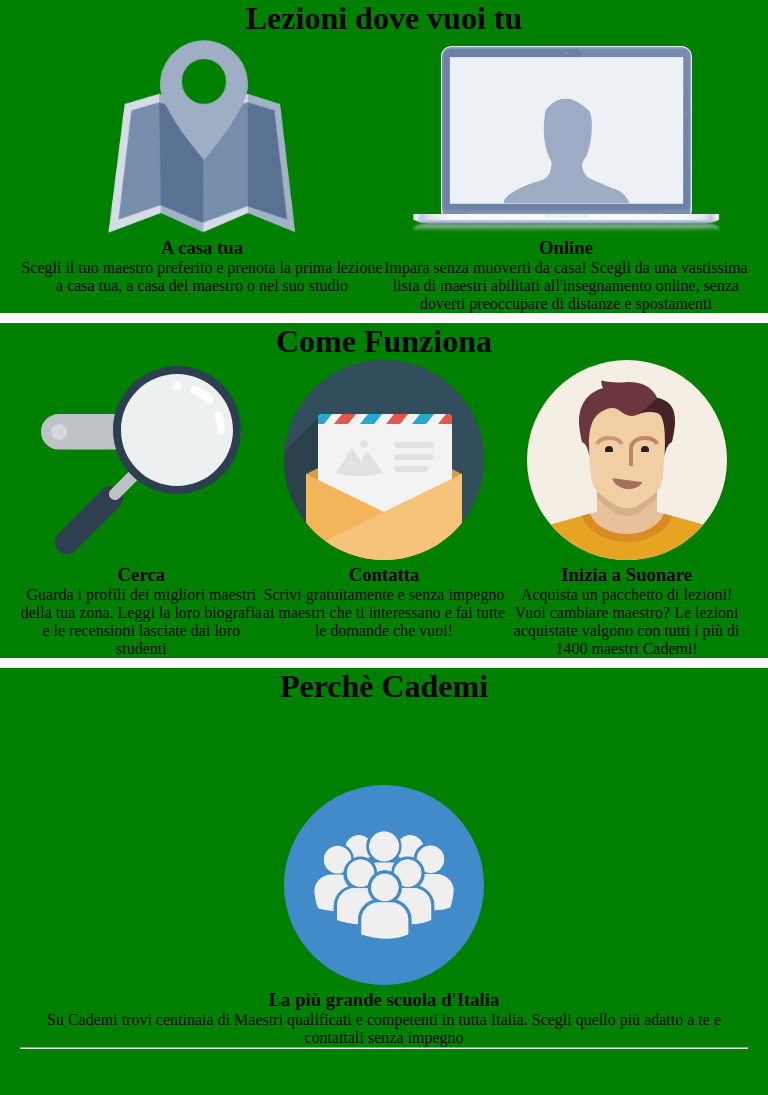
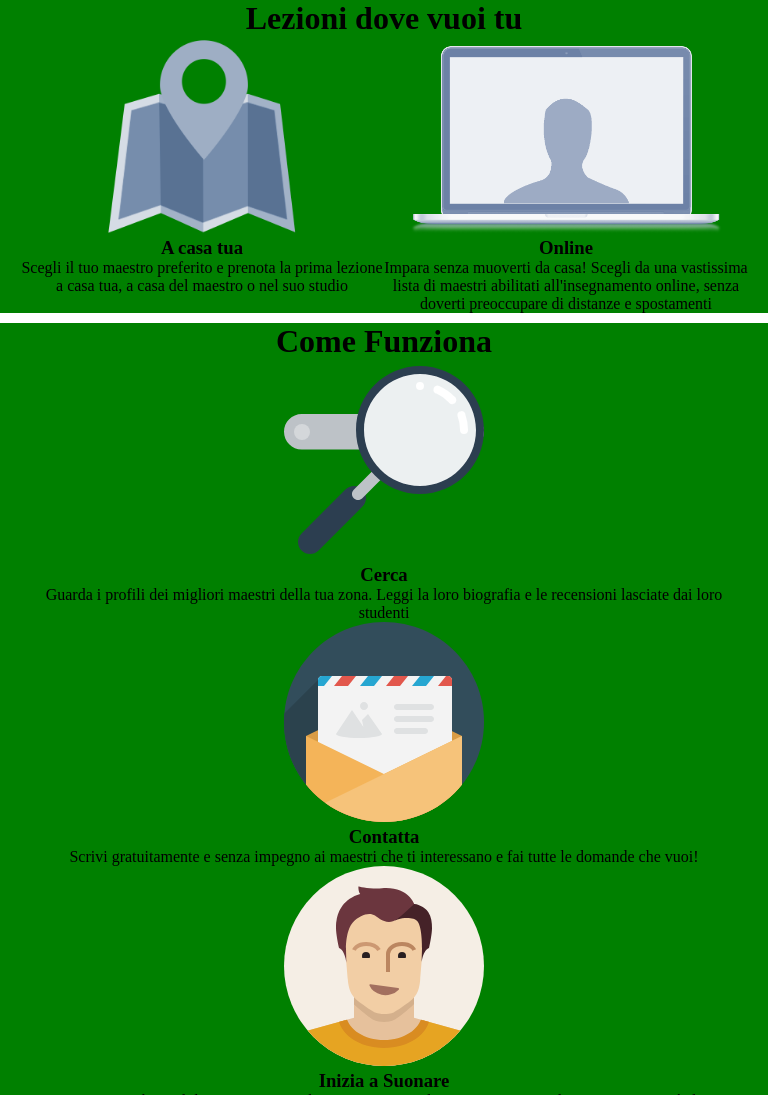
Before and after one commit to MantovaniWebDeveloper/html-12bool-responsive-wannabe, a plain HTML site: page index.html in a window 768 px wide. Shown: the top 1095 px of the page. Drawn offline with Linux system fonts and the light colour scheme.

Commit message:
migliorate le media query

```diff
--- a/gridDodici.css
+++ b/gridDodici.css
@@ -36,7 +36,7 @@
     .col-lg-1 {
       width: calc((100% / 12));
     }
-@media screen and (max-width: 768px) {
+    @media screen and (min-width: 594px) and (max-width: 900px){
   * {
     margin: 0;
     padding: 0;
@@ -50,6 +50,9 @@
   }
   #lezioni .row {
     margin-top: 0px;
+  }
+  #lezioni .row img {
+    height: 200px;
   }
   #steps .row {
     margin-top: 10px;
@@ -93,7 +96,7 @@
 
 }
 
-@media screen and (max-width: 425px) {
+@media screen and (min-width: 425px) and (max-width: 593px) {
   * {
     margin: 0;
     padding: 0;
--- a/index.html
+++ b/index.html
@@ -27,17 +27,17 @@
     <div id="steps" class="container">
       <div class="row">
         <h1>Come Funziona</h1>
-        <div class="col-lg-4 col-md-4 col-sm-12 col-xs-12">
+        <div class="col-lg-4 col-md-12 col-sm-12 col-xs-12">
           <img src="img/search.svg" alt="">
           <h3>Cerca</h3>
           Guarda i profili dei migliori maestri della tua zona. Leggi la loro biografia e le recensioni lasciate dai loro studenti
         </div>
-        <div class="col-lg-4 col-md-4 col-sm-12 col-xs-12">
+        <div class="col-lg-4 col-md-12 col-sm-12 col-xs-12">
           <img src="img/letter.svg" alt="">
           <h3>Contatta</h3>
           Scrivi gratuitamente e senza impegno ai maestri che ti interessano e fai tutte le domande che vuoi!
         </div>
-        <div class="col-lg-4  col-md-4 col-sm-12 col-xs-12">
+        <div class="col-lg-4  col-md-12 col-sm-12 col-xs-12">
           <img src="img/male.svg" alt="">
           <h3>Inizia a Suonare</h3>
           Acquista un pacchetto di lezioni! Vuoi cambiare maestro? Le lezioni acquistate valgono con tutti i più di 1400 maestri Cademi!
```
